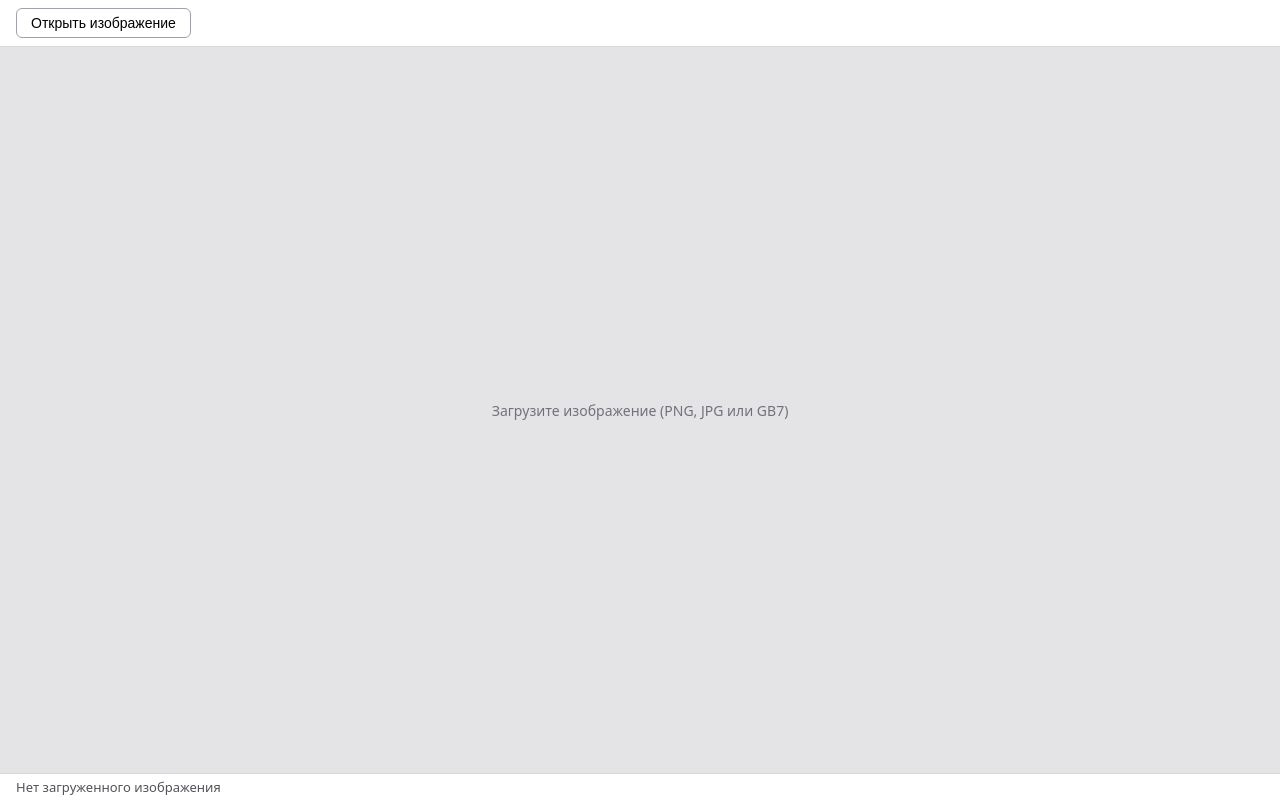
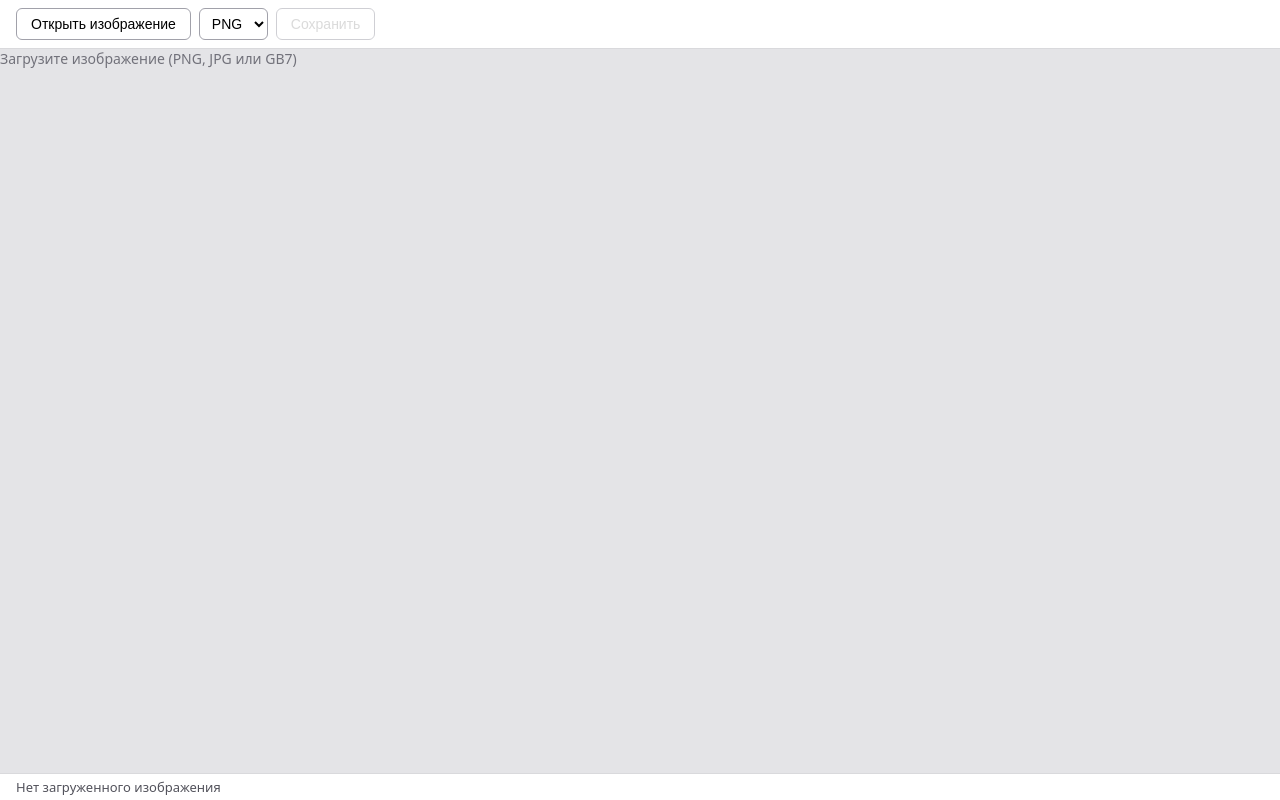
Before and after one commit to Bekmuratov-D/image-editor, a React (Vite) app: page / in a window 1280 px wide. Built offline with nearby package versions, Linux system fonts and the light colour scheme.

Commit message:
feat: кодер GB7, сохранение в PNG/JPG/GB7, фикс обрезания больших картинок (Лаба-1)

```diff
--- a/src/components/App.module.css
+++ b/src/components/App.module.css
@@ -10,9 +10,6 @@
 .main {
   flex: 1;
   overflow: auto;
-  display: flex;
-  align-items: center;
-  justify-content: center;
   background: #e4e4e7;
 }
 
--- a/src/components/App.tsx
+++ b/src/components/App.tsx
@@ -10,7 +10,7 @@ function App() {
   return (
     <div className="app">
       <header className={styles.header}>
-        <FileToolbar onFileSelected={loadFile} />
+        <FileToolbar image={image} onFileSelected={loadFile} />
       </header>
       <main className={styles.main}>
         <CanvasViewer image={image} />
--- a/src/components/CanvasViewer/CanvasViewer.module.css
+++ b/src/components/CanvasViewer/CanvasViewer.module.css
@@ -1,10 +1,11 @@
 .viewport {
-  max-width: 100%;
-  max-height: 100%;
-  overflow: auto;
+  min-width: 100%;
+  min-height: 100%;
+  box-sizing: border-box;
   display: flex;
   align-items: center;
   justify-content: center;
+  padding: 16px;
 }
 
 .canvas {
--- a/src/components/FileToolbar/FileToolbar.module.css
+++ b/src/components/FileToolbar/FileToolbar.module.css
@@ -19,3 +19,16 @@
 .hiddenInput {
   display: none;
 }
+
+.select {
+  padding: 6px 8px;
+  border: 1px solid #a1a1aa;
+  border-radius: 6px;
+  background: #ffffff;
+  font-size: 14px;
+}
+
+.button:disabled {
+  opacity: 0.5;
+  cursor: default;
+}
--- a/src/components/FileToolbar/FileToolbar.tsx
+++ b/src/components/FileToolbar/FileToolbar.tsx
@@ -1,12 +1,20 @@
-import { useRef, type ChangeEvent } from 'react';
+import { useRef, useState, type ChangeEvent } from 'react';
+import type { RasterImage, SourceFormat } from '../../core/image/RasterImage';
+import { encodePngJpg } from '../../core/codecs/pngJpgCodec';
+import { encodeGb7 } from '../../core/codecs/gb7/gb7Encoder';
+import { downloadBytes } from '../../core/download';
 import styles from './FileToolbar.module.css';
 
 interface FileToolbarProps {
+  image: RasterImage | null;
   onFileSelected: (file: File) => void;
 }
 
-export function FileToolbar({ onFileSelected }: FileToolbarProps) {
+const EXTENSION: Record<SourceFormat, string> = { png: 'png', jpg: 'jpg', gb7: 'gb7' };
+
+export function FileToolbar({ image, onFileSelected }: FileToolbarProps) {
   const inputRef = useRef<HTMLInputElement>(null);
+  const [saveFormat, setSaveFormat] = useState<SourceFormat>('png');
 
   const handleChange = (event: ChangeEvent<HTMLInputElement>) => {
     const file = event.target.files?.[0];
@@ -14,6 +22,21 @@ export function FileToolbar({ onFileSelected }: FileToolbarProps) {
       onFileSelected(file);
     }
     event.target.value = '';
+  };
+
+  const handleSave = async () => {
+    if (!image) {
+      return;
+    }
+    const fileName = `image.${EXTENSION[saveFormat]}`;
+
+    if (saveFormat === 'gb7') {
+      downloadBytes(encodeGb7(image), fileName);
+      return;
+    }
+
+    const blob = await encodePngJpg(image, saveFormat === 'png' ? 'image/png' : 'image/jpeg');
+    downloadBytes(blob, fileName);
   };
 
   return (
@@ -28,6 +51,19 @@ export function FileToolbar({ onFileSelected }: FileToolbarProps) {
         className={styles.hiddenInput}
         onChange={handleChange}
       />
+
+      <select
+        className={styles.select}
+        value={saveFormat}
+        onChange={(e) => setSaveFormat(e.target.value as SourceFormat)}
+      >
+        <option value="png">PNG</option>
+        <option value="jpg">JPG</option>
+        <option value="gb7">GB7</option>
+      </select>
+      <button type="button" className={styles.button} onClick={handleSave} disabled={!image}>
+        Сохранить
+      </button>
     </div>
   );
 }
--- /dev/null
+++ b/src/core/codecs/gb7/gb7Encoder.ts
@@ -0,0 +1,38 @@
+import type { RasterImage } from '../../image/RasterImage';
+import { GB7_HEADER_SIZE, GB7_SIGNATURE, GB7_VERSION, MASK_FLAG_BIT, PIXEL_VALUE_MASK } from './gb7Constants';
+
+export interface Gb7EncodeOptions {
+  includeMask: boolean;
+  maskThreshold?: number;
+}
+
+export function encodeGb7(image: RasterImage, options?: Gb7EncodeOptions): Uint8Array {
+  const includeMask = options?.includeMask ?? image.hasMask;
+  const threshold = options?.maskThreshold ?? 128;
+
+  const { width, height, pixels } = image;
+  const out = new Uint8Array(GB7_HEADER_SIZE + width * height);
+  const view = new DataView(out.buffer);
+
+  GB7_SIGNATURE.forEach((byte, i) => view.setUint8(i, byte));
+  view.setUint8(4, GB7_VERSION);
+  view.setUint8(5, includeMask ? MASK_FLAG_BIT : 0);
+  view.setUint16(6, width, false);
+  view.setUint16(8, height, false);
+  view.setUint16(10, 0, false);
+
+  for (let i = 0; i < width * height; i++) {
+    const o = i * 4;
+    const gray8 = Math.round(0.299 * pixels[o] + 0.587 * pixels[o + 1] + 0.114 * pixels[o + 2]);
+    const gray7 = gray8 >> 1;
+
+    let byte = gray7 & PIXEL_VALUE_MASK;
+    if (includeMask && pixels[o + 3] >= threshold) {
+      byte |= 0b1000_0000;
+    }
+
+    out[GB7_HEADER_SIZE + i] = byte;
+  }
+
+  return out;
+}
--- a/src/core/codecs/pngJpgCodec.ts
+++ b/src/core/codecs/pngJpgCodec.ts
@@ -34,3 +34,24 @@ export async function decodePngJpg(file: File): Promise<RasterImage> {
     URL.revokeObjectURL(url);
   }
 }
+
+export function encodePngJpg(image: RasterImage, mime: 'image/png' | 'image/jpeg'): Promise<Blob> {
+  const canvas = document.createElement('canvas');
+  canvas.width = image.width;
+  canvas.height = image.height;
+  const ctx = canvas.getContext('2d');
+  if (!ctx) {
+    return Promise.reject(new Error('Canvas 2D недоступен'));
+  }
+  ctx.putImageData(new ImageData(image.pixels, image.width, image.height), 0, 0);
+
+  return new Promise((resolve, reject) => {
+    canvas.toBlob((blob) => {
+      if (blob) {
+        resolve(blob);
+      } else {
+        reject(new Error('Не удалось закодировать изображение'));
+      }
+    }, mime);
+  });
+}
--- /dev/null
+++ b/src/core/download.ts
@@ -0,0 +1,9 @@
+export function downloadBytes(data: Uint8Array | Blob, fileName: string) {
+  const blob = data instanceof Blob ? data : new Blob([data], { type: 'application/octet-stream' });
+  const url = URL.createObjectURL(blob);
+  const link = document.createElement('a');
+  link.href = url;
+  link.download = fileName;
+  link.click();
+  URL.revokeObjectURL(url);
+}
```
Also changed, not shown: 1 other file (tests, documents, lock files or other folders).
